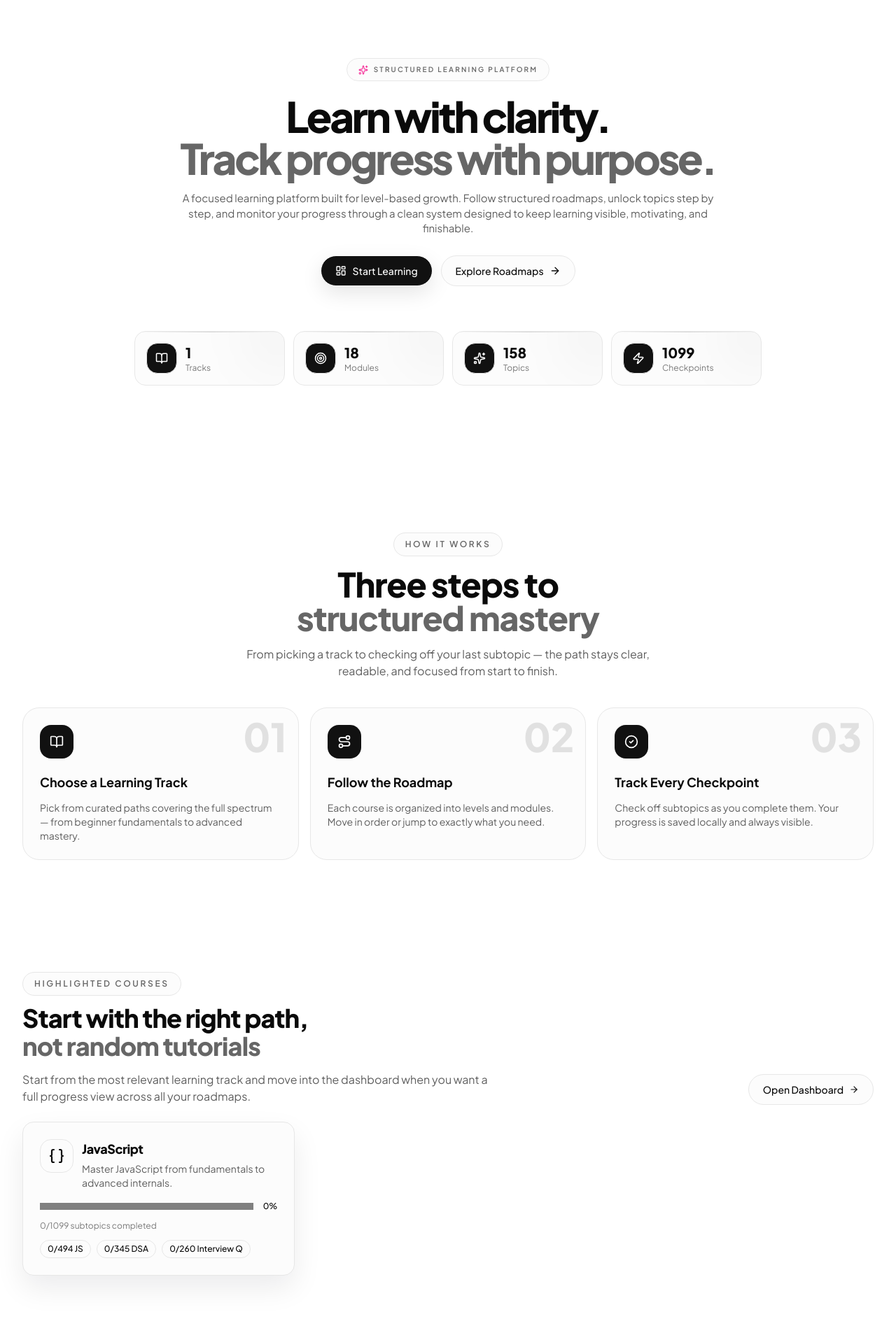
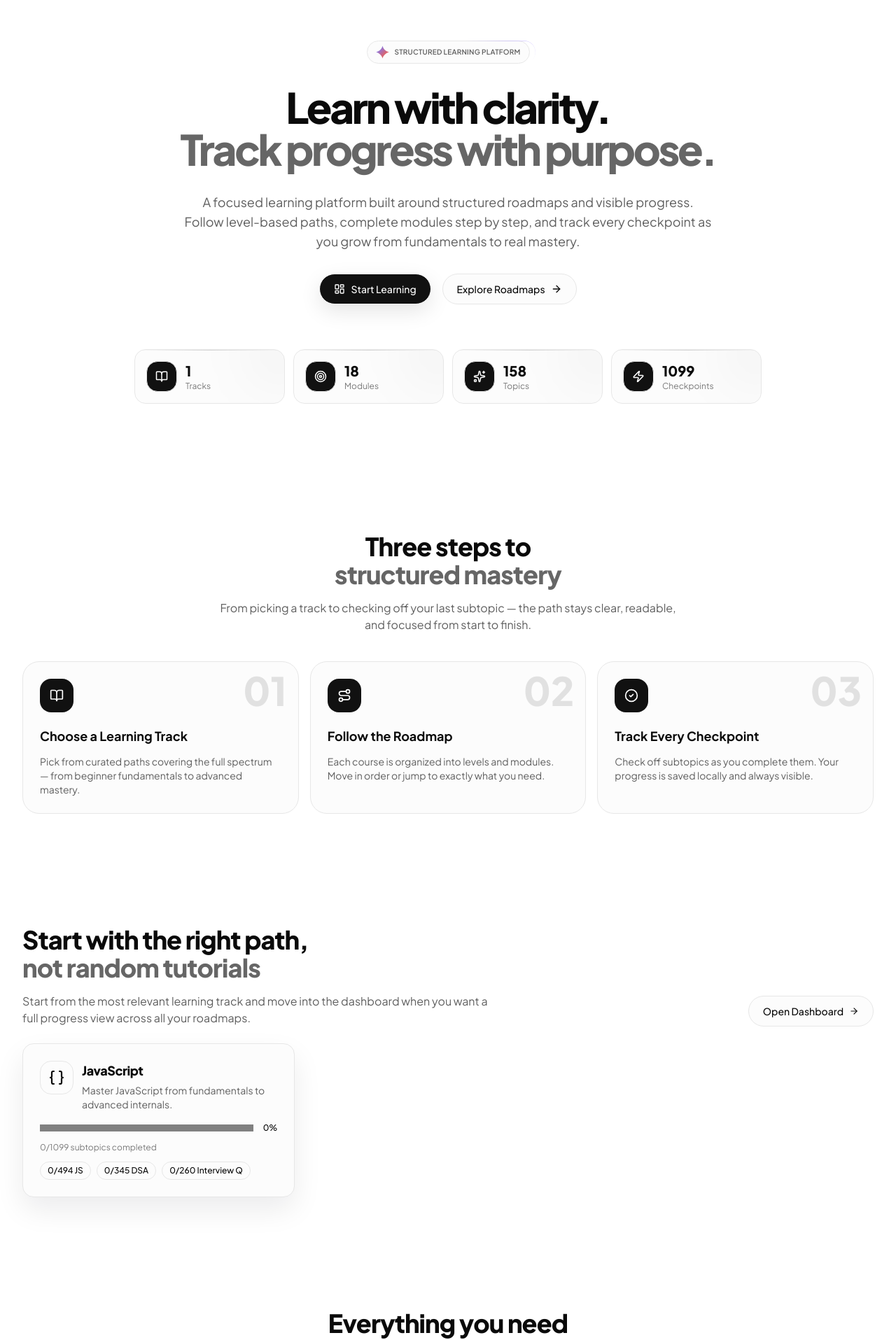
Before and after one commit to mdnuruzzamannirob/curriculum-platform, a Next.js app: page / in a window 1280 px wide. Shown: the part 120-2035 px from the top of the page at 70% size. Built offline with nearby package versions, Linux system fonts and the light colour scheme.

Commit message:
feat: add AnimatedBadge and SectionTop components; refactor Banner, Features, HowItWorks, and HighlightedCourses to utilize new components and enhance layout

```diff
--- a/src/app/globals.css
+++ b/src/app/globals.css
@@ -165,6 +165,21 @@ button {
   }
 }
 
+
 .badge-shine {
   animation: badgeShine 3s linear infinite;
 }
+
+@keyframes badgeShine {
+  0% {
+    transform: translateX(-130%);
+  }
+
+  100% {
+    transform: translateX(220%);
+  }
+}
+
+.badge-shine {
+  animation: badgeShine 3s linear infinite;
+}
--- /dev/null
+++ b/src/components/AnimatedBadge.tsx
@@ -0,0 +1,103 @@
+import { useEffect, useRef } from "react";
+
+export default function AnimatedBadge() {
+  const canvasRef = useRef<HTMLCanvasElement>(null);
+  const containerRef = useRef<HTMLDivElement>(null);
+
+  useEffect(() => {
+    const canvas = canvasRef.current;
+    const container = containerRef.current;
+    if (!canvas || !container) return;
+
+    const ctx = canvas.getContext("2d")!;
+    const SNAKE = 200,
+      SPEED = 1,
+      POINTS = 800;
+    let animId: number,
+      progress = 0;
+
+    const { width: BW, height: BH } = container.getBoundingClientRect();
+    const W = (canvas.width = BW);
+    const H = (canvas.height = BH);
+    const R = BH / 2;
+    const topLen = W - 2 * R,
+      arcLen = Math.PI * R;
+    const total = topLen * 2 + arcLen * 2;
+
+    const pts = Array.from({ length: POINTS }, (_, i) => {
+      let d = (i / POINTS) * total;
+      if (d < topLen) return { x: R + d, y: 0 };
+      d -= topLen;
+      if (d < arcLen) {
+        const a = -Math.PI / 2 + d / R;
+        return { x: W - R + Math.cos(a) * R, y: R + Math.sin(a) * R };
+      }
+      d -= arcLen;
+      if (d < topLen) return { x: W - R - d, y: H };
+      d -= topLen;
+      const a = Math.PI / 2 + d / R;
+      return { x: R + Math.cos(a) * R, y: R + Math.sin(a) * R };
+    });
+
+    const draw = () => {
+      ctx.clearRect(0, 0, W, H);
+      for (let i = 0; i < SNAKE; i++) {
+        const frac = i / SNAKE;
+        const idx = Math.floor((progress - (SNAKE - i) + POINTS * 99) % POINTS);
+        const pt = pts[idx],
+          np = pts[(idx + 1) % POINTS];
+        ctx.beginPath();
+        ctx.moveTo(pt.x, pt.y);
+        ctx.lineTo(np.x, np.y);
+        ctx.strokeStyle = `rgba(${Math.round(90 + frac * 165)},${Math.round(50 + frac * 205)},255,${Math.pow(frac, 1.4)})`;
+        ctx.lineWidth = 0.4 + frac * 1.2;
+        ctx.lineCap = "round";
+        ctx.stroke();
+      }
+      const hp = pts[Math.floor(progress % POINTS)];
+      ctx.beginPath();
+      ctx.arc(hp.x, hp.y, 1.5, 0, Math.PI * 2);
+      ctx.fillStyle = "rgba(255,255,255,0.9)";
+      ctx.fill();
+      progress = (progress + SPEED) % POINTS;
+      animId = requestAnimationFrame(draw);
+    };
+
+    draw();
+    return () => cancelAnimationFrame(animId);
+  }, []);
+
+  return (
+    <div className="relative inline-flex">
+      <canvas
+        ref={canvasRef}
+        className="absolute  pointer-events-none z-10 rounded-full"
+      />
+
+      <div
+        ref={containerRef}
+        className="relative inline-flex items-center gap-2 overflow-hidden rounded-full border  px-3 py-1.5 text-[10px] font-semibold text-subtle border-border bg-card/80 uppercase tracking-wide backdrop-blur-md"
+      >
+        <span
+          className="badge-shine absolute inset-0 bg-[linear-gradient(90deg,transparent,rgba(255,255,255,0.12),transparent)]"
+          style={{ transform: "translateX(-130%) skewX(-12deg)" }}
+        />
+        <svg width="19" height="19" viewBox="0 0 100 100">
+          <defs>
+            <linearGradient id="g1" x1="0%" y1="0%" x2="100%" y2="100%">
+              <stop offset="0%" stopColor="#4285f4" />
+              <stop offset="33%" stopColor="#9b72cb" />
+              <stop offset="66%" stopColor="#d96570" />
+              <stop offset="100%" stopColor="#ea4335" />
+            </linearGradient>
+          </defs>
+          <path
+            fill="url(#g1)"
+            d="M50 2 C50 2 56 38 98 50 C56 62 50 98 50 98 C50 98 44 62 2 50 C44 38 50 2 50 2 Z"
+          />
+        </svg>
+        <span className="relative ">Structured Learning Platform</span>
+      </div>
+    </div>
+  );
+}
--- a/src/components/BrandLogo.tsx
+++ b/src/components/BrandLogo.tsx
@@ -12,7 +12,10 @@ export default function BrandLogo({ className, href = "/" }: BrandLogoProps) {
   return (
     <Link
       href={href}
-      className={cn("group flex shrink-0 items-center gap-3", className)}
+      className={cn(
+        "group flex shrink-0 transition-all duration-300 hover:-translate-y-0.5 items-center gap-3",
+        className,
+      )}
     >
       <BookOpen className="mt-1 size-7 text-foreground" />
 
--- /dev/null
+++ b/src/components/SectionTop.tsx
@@ -0,0 +1,37 @@
+import { cn } from "@/lib/utils";
+
+const SectionTop = ({
+  titleTop,
+  titleBottom,
+  description,
+  className,
+  position = "left",
+}: {
+  titleTop: string;
+  titleBottom: string;
+  description: string;
+  className?: string;
+  position?: "left" | "center" | "right";
+}) => {
+  return (
+    <div
+      className={cn(
+        "max-w-2xl",
+        position === "center" && "mx-auto text-center",
+        position === "right" && "ml-auto text-right",
+        position === "left" && "text-left",
+        className,
+      )}
+    >
+      <h2 className="text-3xl font-black tracking-tight text-foreground sm:text-4xl">
+        {titleTop}
+        <br />
+        <span className="text-muted-foreground">{titleBottom}</span>
+      </h2>
+
+      <p className="mt-4 text-sm text-subtle sm:text-base">{description}</p>
+    </div>
+  );
+};
+
+export default SectionTop;
--- a/src/components/home/Banner.tsx
+++ b/src/components/home/Banner.tsx
@@ -5,7 +5,6 @@ import {
   ArrowRight,
   BookOpen,
   LayoutDashboard,
-  Sparkles,
   Stars,
   Target,
   Zap,
@@ -15,6 +14,7 @@ import { courses } from "@/data/courses";
 import { cn } from "@/lib/utils";
 import { countModules, countSubtopics, countTopics } from "@/utils/course";
 import { buttonVariants } from "@/components/ui/button";
+import AnimatedBadge from "../AnimatedBadge";
 
 const Banner = () => {
   const totalModules = courses.reduce(
@@ -62,14 +62,10 @@ const Banner = () => {
       <div className="app-container relative py-12 sm:py-16 lg:py-20">
         <div className="mx-auto flex max-w-4xl flex-col items-center text-center">
           {/* Badge */}
-          <div className="group relative inline-flex items-center gap-2 overflow-hidden rounded-full border border-border bg-card/80 px-4 py-2 text-[10px] font-semibold uppercase tracking-[0.22em] text-muted-foreground backdrop-blur-sm">
-            <span className="badge-shine absolute inset-0 translate-x-[-130%] bg-[linear-gradient(90deg,transparent,rgba(255,255,255,0.85),transparent)] dark:bg-[linear-gradient(90deg,transparent,rgba(255,255,255,0.16),transparent)]" />
-            <Sparkles className="relative h-3.5 w-3.5 text-pink-500" />
-            <span className="relative">Structured Learning Platform</span>
-          </div>
+          <AnimatedBadge />
 
           {/* Title */}
-          <h1 className="mt-5 max-w-3xl text-3xl font-black tracking-[-0.055em] text-foreground sm:text-5xl lg:text-6xl">
+          <h1 className="mt-6 sm:mt-8 max-w-3xl text-3xl font-black tracking-[-0.055em] text-foreground sm:text-5xl lg:text-6xl">
             Learn with clarity.
             <br />
             <span className="text-muted-foreground">
@@ -78,15 +74,15 @@ const Banner = () => {
           </h1>
 
           {/* Description */}
-          <p className="mt-4 max-w-190 text-sm text-subtle sm:text-[15px]">
-            A focused learning platform built for level-based growth. Follow
-            structured roadmaps, unlock topics step by step, and monitor your
-            progress through a clean system designed to keep learning visible,
-            motivating, and finishable.
+          <p className="mt-6 sm:mt-8 max-w-190 text-sm text-subtle sm:text-lg">
+            A focused learning platform built around structured roadmaps and
+            visible progress. Follow level-based paths, complete modules step by
+            step, and track every checkpoint as you grow from fundamentals to
+            real mastery.
           </p>
 
           {/* Buttons */}
-          <div className="mt-7 flex flex-wrap items-center justify-center gap-3">
+          <div className="mt-6 sm:mt-8 flex flex-wrap items-center justify-center gap-4">
             <Link
               href="/dashboard"
               className={cn(
@@ -110,7 +106,7 @@ const Banner = () => {
           </div>
 
           {/* 4 cards */}
-          <div className="mt-16 grid w-full max-w-4xl grid-cols-2 gap-3 lg:grid-cols-4">
+          <div className="mt-12 sm:mt-16 sticky bottom-0 grid w-full max-w-4xl grid-cols-2 gap-3 lg:grid-cols-4">
             {stats.map((item, i) => {
               const Icon = item.icon;
 
--- a/src/components/home/HighlightedCourses.tsx
+++ b/src/components/home/HighlightedCourses.tsx
@@ -2,6 +2,7 @@ import Link from "next/link";
 import { ArrowRight } from "lucide-react";
 import { courses } from "@/data/courses";
 import CourseCard from "@/components/CourseCard";
+import SectionTop from "../SectionTop";
 
 export default function HighlightedCourses() {
   const highlightedCourses = courses.slice(0, 3);
@@ -9,23 +10,13 @@ export default function HighlightedCourses() {
   return (
     <section id="roadmaps" className="space-y-6 app-container  py-16 sm:py-20">
       <div className="flex flex-col gap-4 sm:flex-row sm:items-end sm:justify-between">
-        <div className="max-w-2xl">
-          <div className="mb-3 w-fit rounded-full border border-border bg-card px-4 py-2 text-xs font-semibold uppercase tracking-[0.22em] text-muted-foreground">
-            Highlighted Courses
-          </div>
-
-          <h2 className="text-3xl font-black tracking-tight text-foreground sm:text-4xl">
-            Start with the right path,
-            <br />
-            <span className="text-muted-foreground">not random tutorials</span>
-          </h2>
-
-          <p className="mt-4 text-sm  text-subtle sm:text-base">
-            Start from the most relevant learning track and move into the
+        <SectionTop
+          titleTop="Start with the right path,"
+          titleBottom="not random tutorials"
+          description="Start from the most relevant learning track and move into the
             dashboard when you want a full progress view across all your
-            roadmaps.
-          </p>
-        </div>
+            roadmaps."
+        />
 
         <Link
           href="/dashboard"
--- a/src/components/home/HowItWorks.tsx
+++ b/src/components/home/HowItWorks.tsx
@@ -1,4 +1,5 @@
 import { BookOpen, CheckCircle2, Route } from "lucide-react";
+import SectionTop from "../SectionTop";
 
 const steps = [
   {
@@ -27,22 +28,13 @@ const steps = [
 export default function HowItWorksSection() {
   return (
     <section id="features" className="space-y-10 app-container  py-16 sm:py-20">
-      <div className="mx-auto max-w-2xl text-center">
-        <div className="mx-auto mb-4 w-fit rounded-full border border-border bg-card px-4 py-2 text-xs font-semibold uppercase tracking-[0.22em] text-muted-foreground">
-          How it works
-        </div>
-
-        <h2 className="text-3xl font-black tracking-tight text-foreground sm:text-4xl lg:text-5xl">
-          Three steps to
-          <br />
-          <span className="text-muted-foreground">structured mastery</span>
-        </h2>
-
-        <p className="mx-auto mt-4 max-w-xl text-sm text-subtle sm:text-base">
-          From picking a track to checking off your last subtopic — the path
-          stays clear, readable, and focused from start to finish.
-        </p>
-      </div>
+      <SectionTop
+        titleBottom="structured mastery"
+        titleTop="Three steps to"
+        description="From picking a track to checking off your last subtopic — the path
+          stays clear, readable, and focused from start to finish."
+        position="center"
+      />
 
       <div className="grid gap-4 sm:grid-cols-2 lg:grid-cols-3">
         {steps.map((item) => {
```
Also changed, not shown: src/components/home/Features.tsx (+8 -16 lines), src/components/layout/Header.tsx (+4 -22 lines).
